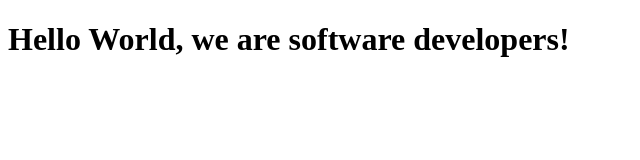
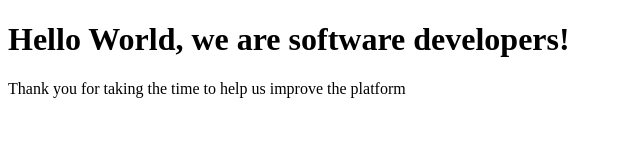
Before and after one commit to hamdiheb/microverse_ih_fr, a plain HTML site: page index.html in a window 1280 px wide. Shown: the whole page, without its empty margins (0-640 px from the left). Drawn offline with Linux system fonts and the light colour scheme.

Commit message:
Created new short explanation with id=description

```diff
--- a/index.html
+++ b/index.html
@@ -10,5 +10,6 @@
     <script src="https://cdn.freecodecamp.org/testable-projects-fcc/v1/bundle.js"></script>
     <script  src="js/index.js"></script>
     <h1 id="title">Hello World, we are software developers!</h1>
+    <p id="description">Thank you for taking the time to help us improve the platform</p>
   </body>
 </html>
```
